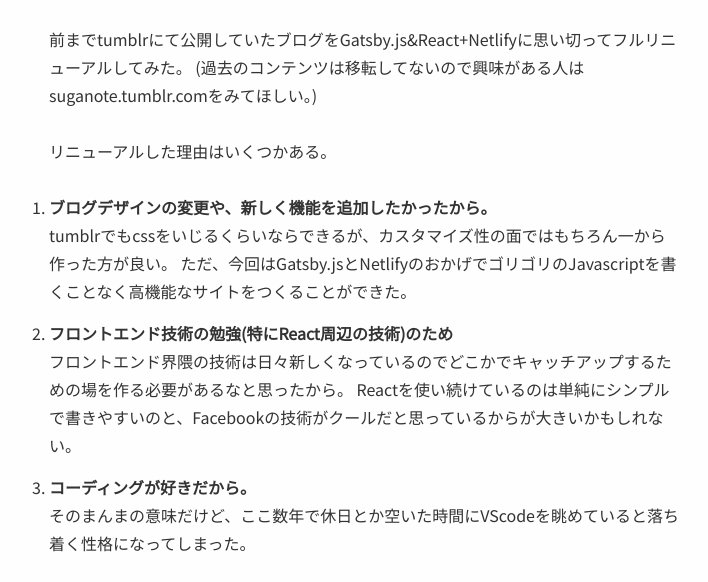
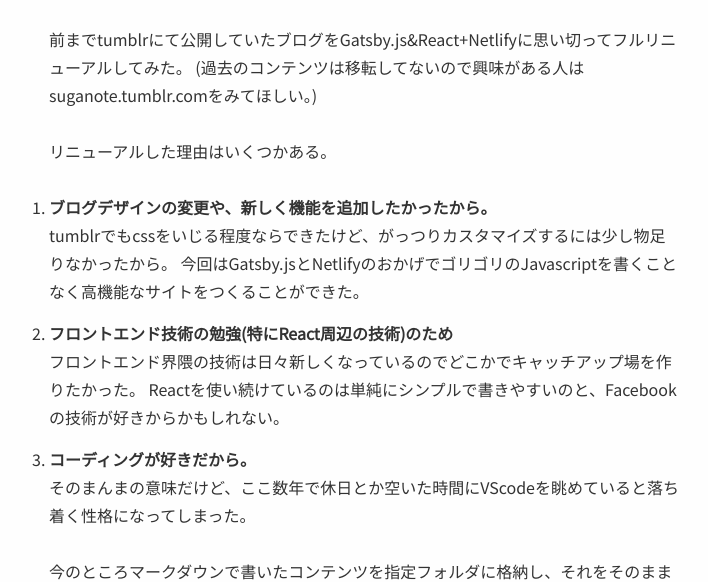
Before and after one commit to capelito-tv-show/suganote, a Gatsby site: page /hello-world/ in a window 1280 px wide. Shown: the part 211-793 px from the top of the page, without its empty margins (276-984 px from the left). Built offline with nearby package versions, Linux system fonts and the light colour scheme; Gatsby itself is replaced by a stand-in of ours; some packages are replaced by stand-ins of ours; a web font is replaced by a local one.

Commit message:
update blog

```diff
--- a/content/blog/hello-world/index.md
+++ b/content/blog/hello-world/index.md
@@ -7,12 +7,12 @@
 
 リニューアルした理由はいくつかある。
 1. **ブログデザインの変更や、新しく機能を追加したかったから。**<br>
-tumblrでもcssをいじるくらいならできるが、カスタマイズ性の面ではもちろん一から作った方が良い。
-ただ、今回はGatsby.jsとNetlifyのおかげでゴリゴリのJavascriptを書くことなく高機能なサイトをつくることができた。
+tumblrでもcssをいじる程度ならできたけど、がっつりカスタマイズするには少し物足りなかったから。
+今回はGatsby.jsとNetlifyのおかげでゴリゴリのJavascriptを書くことなく高機能なサイトをつくることができた。
 
 2. **フロントエンド技術の勉強(特にReact周辺の技術)のため**<br>
-フロントエンド界隈の技術は日々新しくなっているのでどこかでキャッチアップするための場を作る必要があるなと思ったから。
-Reactを使い続けているのは単純にシンプルで書きやすいのと、Facebookの技術がクールだと思っているからが大きいかもしれない。
+フロントエンド界隈の技術は日々新しくなっているのでどこかでキャッチアップ場を作りたかった。
+Reactを使い続けているのは単純にシンプルで書きやすいのと、Facebookの技術が好きからかもしれない。
 
 3. **コーディングが好きだから。**<br>
 そのまんまの意味だけど、ここ数年で休日とか空いた時間にVScodeを眺めていると落ち着く性格になってしまった。
```
